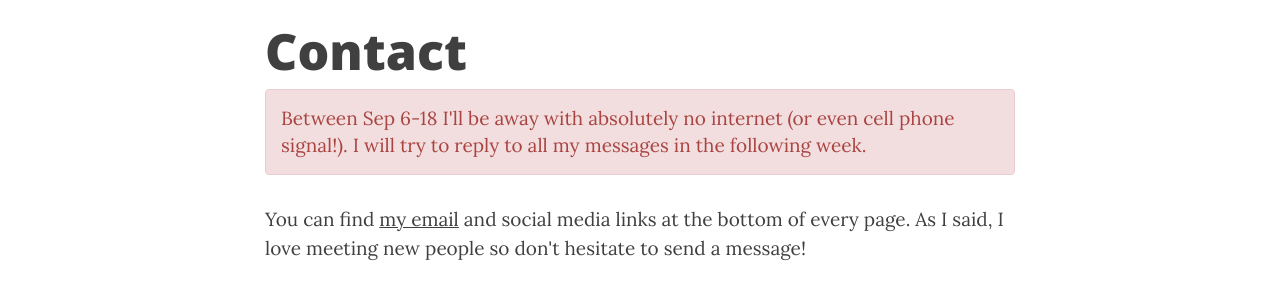
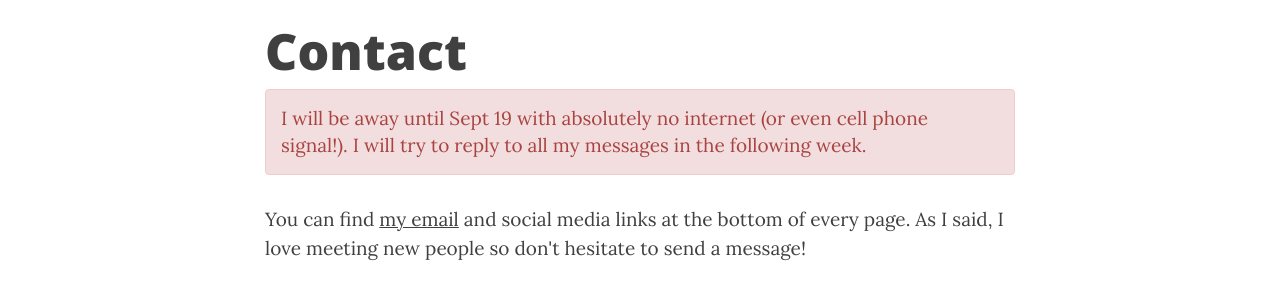
Before and after one commit to daattali/daattali.github.io, a Jekyll site: the page built from aboutme.html, in a window 1280 px wide and 900 px high, scrolled down 935 px. Shown: the part 154-450 px from the top of the window. Built offline with Jekyll 4.4.1, drawn with Linux system fonts in a browser that asks for light colours; nearby versions of some CDN libraries.

Commit message:
update away message

```diff
--- a/aboutme.html
+++ b/aboutme.html
@@ -55,7 +55,7 @@ Grew up in <i>Tel Aviv, Israel</i>, moved to <i>Toronto, Canada</i> during my te
 <h1 id="contact">Contact</h1>
 
 <div class="alert alert-danger" role="alert">
-Between Sep 6-18 I'll be away with absolutely no internet (or even cell phone signal!). I will try to reply to all my messages in the following week.
+I will be away until Sept 19 with absolutely no internet (or even cell phone signal!). I will try to reply to all my messages in the following week.
 </div>
 
 <p>You can find <a href="mailto:daattali@gmail.com">my email</a> and social media links at the bottom of every page. As I said, I love meeting new people so don't hesitate to send a message!</p>
```
